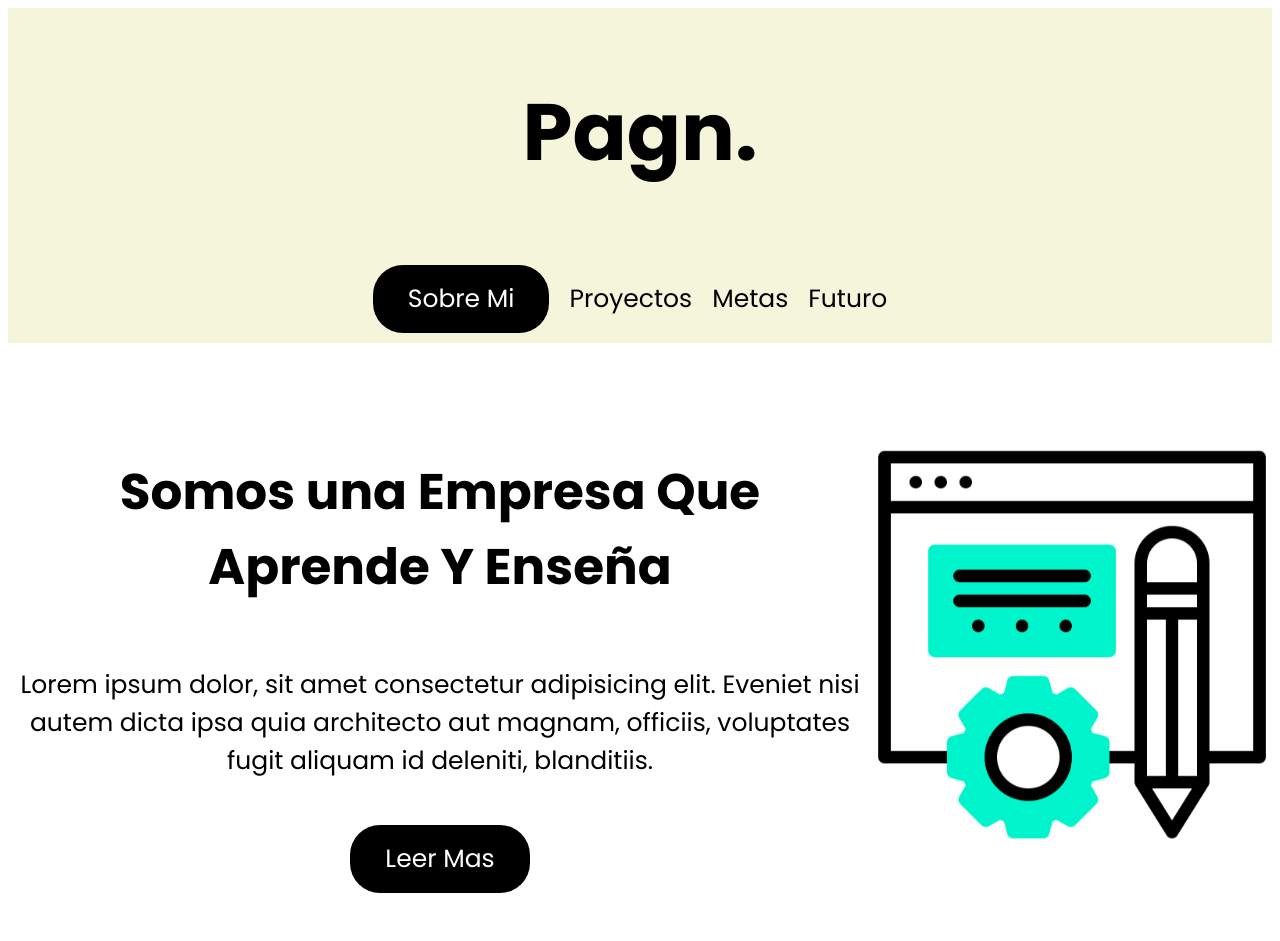
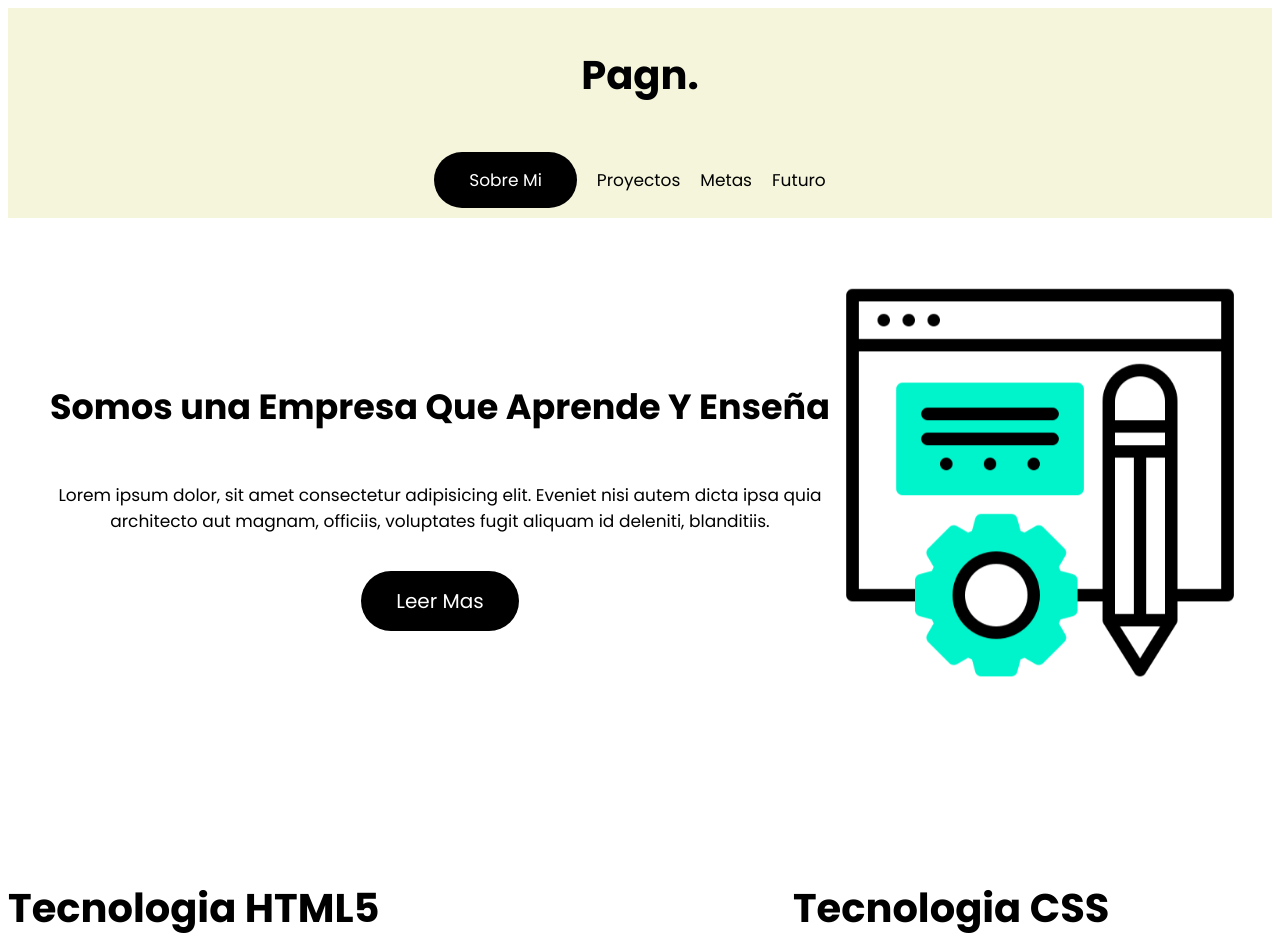
Before and after one commit to omartiss/Pagn, a plain HTML site: page index.html in a window 1280 px wide. Shown: the top 941 px of the page. Drawn offline with Linux system fonts and the light colour scheme.

Commit message:
Add files via upload

```diff
--- a/index2.css
+++ b/index2.css
@@ -20,7 +20,7 @@ header {
     }
 
     header .box_header .logo a{
-    font-size: 40px;
+    font-size: 20px;
     text-decoration: none;
     color: black;
     }
@@ -48,13 +48,13 @@ header {
     header .box_header .nav a{
     padding-right: 20px;
     padding-top: 20px;
-    font-size: 25px;
+    font-size: 17px;
     text-decoration: none;
     color: black;
     }
 
     header .box_header .nav a input{
-    font-size: 25px;
+    font-size: 17px;
     padding: 15px 35px;
     border: none;
     background-color: black;
@@ -66,7 +66,7 @@ header {
     section .box_section{
     margin: auto;
     padding-top: 70px;
-    max-width: 1350px;
+    max-width: 1200px;
     display: flex;
     justify-content: space-beetwem;
     align-items: center;
@@ -101,11 +101,11 @@ header {
 
     section .box_section .text h1{
     text-align: center;
-    font-size: 50px;
+    font-size: 35px;
     }
 
     section .box_section .text p{
-        font-size: 25px;
+    font-size: 17px;
     padding-top: 20px;
     text-align: center;
     }
@@ -119,7 +119,7 @@ header {
     }
 
     section .box_section .text a input{
-        font-size: 25px;
+        font-size: 20px;
         padding: 15px 35px;
         border: none;
         background-color: black;
```
